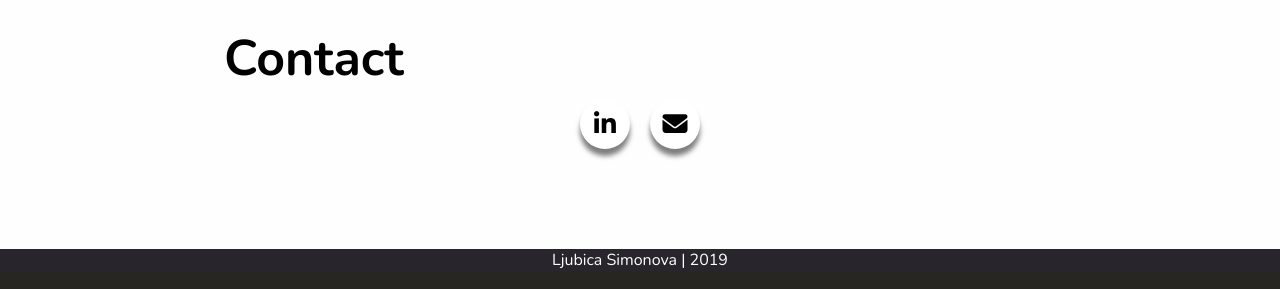
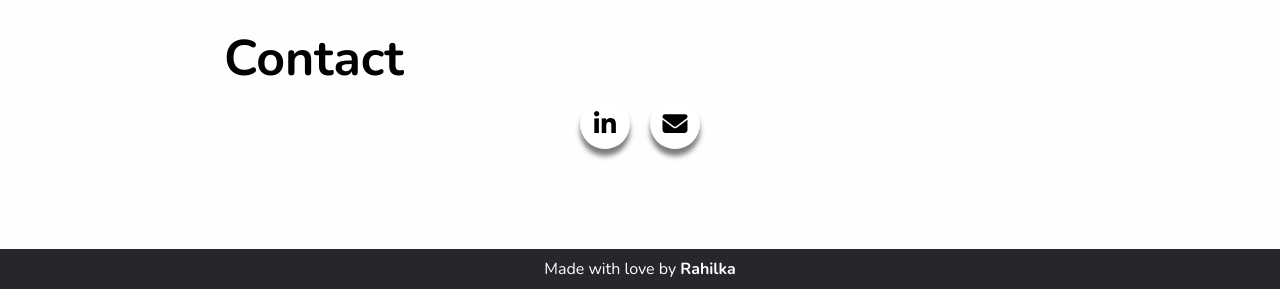
Before and after one commit to rahilka/personal-website, a PHP site: page / in a window 1280 px wide. Shown: the part 4563-4852 px from the top of the page. Run offline with PHP 8.4, Linux system fonts and the light colour scheme; some libraries are stand-ins or nearby versions.

Commit message:
update footer

```diff
--- a/home.html
+++ b/home.html
@@ -194,7 +194,7 @@
                   </div>
             </div>
         </div>
-        <footer>Ljubica Simonova | 2019</footer>
+        <footer>Made with love by&nbsp;<a href="https://github.com/rahilka/personal-website" target="_blank"><strong>Rahilka</strong></a></footer>
         <script>
             function hideMenu() {
                 document.getElementById("check").checked = false;
--- a/styles.css
+++ b/styles.css
@@ -350,6 +350,12 @@ footer {
     justify-content: center;
     background-color: #28262C;
     color: white;
+    height: 40px;
+    align-items: center;
+}
+footer a {
+    text-decoration: none;
+    color: white;
 }
 html {
     scroll-behavior: smooth;
```
